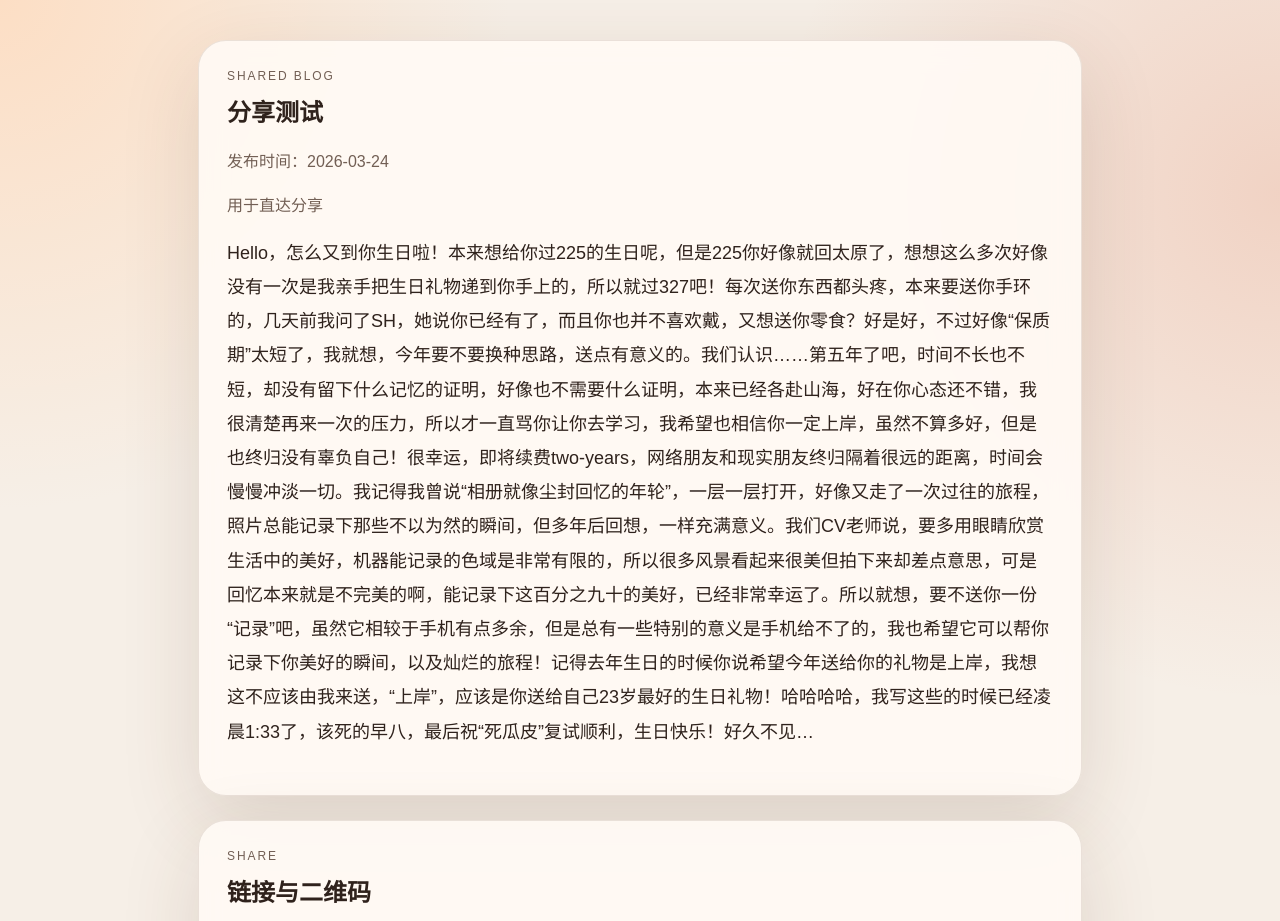
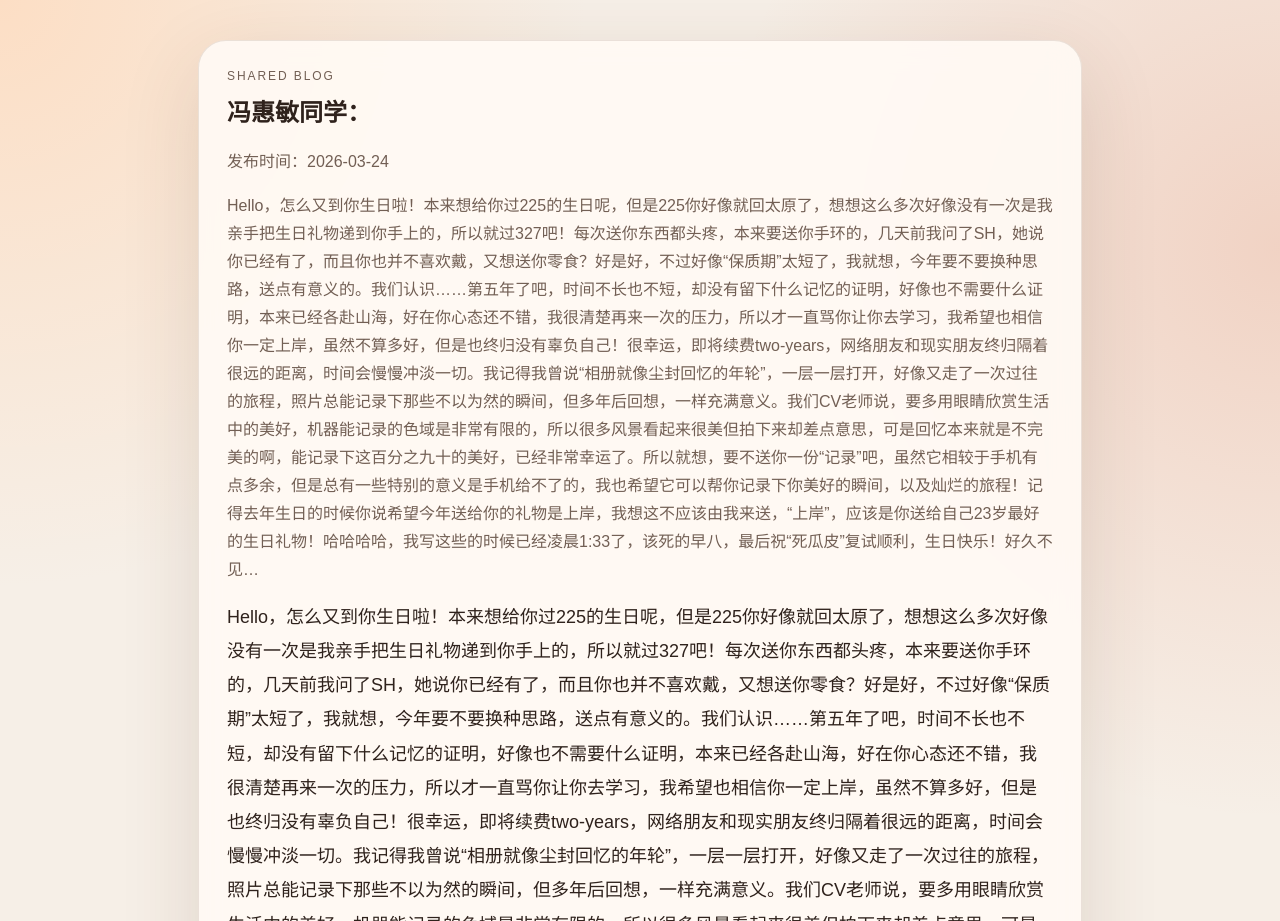
Before and after one commit to Infantile-YQ/memory-blog, a plain HTML site: page shared-post.html in a window 1280 px wide. Shown: the top 921 px of the page. Drawn offline with Linux system fonts and the light colour scheme.

Commit message:
Update shared-post.html

```diff
--- a/shared-post.html
+++ b/shared-post.html
@@ -155,9 +155,9 @@
   <main class="shell">
     <article class="card hero">
       <p class="eyebrow">Shared Blog</p>
-      <h1>分享测试</h1>
+      <h1>冯惠敏同学：</h1>
       <p class="meta">发布时间：2026-03-24</p>
-      <p class="summary">用于直达分享</p>
+      <p class="summary">Hello，怎么又到你生日啦！本来想给你过225的生日呢，但是225你好像就回太原了，想想这么多次好像没有一次是我亲手把生日礼物递到你手上的，所以就过327吧！每次送你东西都头疼，本来要送你手环的，几天前我问了SH，她说你已经有了，而且你也并不喜欢戴，又想送你零食？好是好，不过好像“保质期”太短了，我就想，今年要不要换种思路，送点有意义的。我们认识……第五年了吧，时间不长也不短，却没有留下什么记忆的证明，好像也不需要什么证明，本来已经各赴山海，好在你心态还不错，我很清楚再来一次的压力，所以才一直骂你让你去学习，我希望也相信你一定上岸，虽然不算多好，但是也终归没有辜负自己！很幸运，即将续费two-years，网络朋友和现实朋友终归隔着很远的距离，时间会慢慢冲淡一切。我记得我曾说“相册就像尘封回忆的年轮”，一层一层打开，好像又走了一次过往的旅程，照片总能记录下那些不以为然的瞬间，但多年后回想，一样充满意义。我们CV老师说，要多用眼睛欣赏生活中的美好，机器能记录的色域是非常有限的，所以很多风景看起来很美但拍下来却差点意思，可是回忆本来就是不完美的啊，能记录下这百分之九十的美好，已经非常幸运了。所以就想，要不送你一份“记录”吧，虽然它相较于手机有点多余，但是总有一些特别的意义是手机给不了的，我也希望它可以帮你记录下你美好的瞬间，以及灿烂的旅程！记得去年生日的时候你说希望今年送给你的礼物是上岸，我想这不应该由我来送，“上岸”，应该是你送给自己23岁最好的生日礼物！哈哈哈哈，我写这些的时候已经凌晨1:33了，该死的早八，最后祝“死瓜皮”复试顺利，生日快乐！好久不见…</p>
       <div class="content">
         <p>Hello，怎么又到你生日啦！本来想给你过225的生日呢，但是225你好像就回太原了，想想这么多次好像没有一次是我亲手把生日礼物递到你手上的，所以就过327吧！每次送你东西都头疼，本来要送你手环的，几天前我问了SH，她说你已经有了，而且你也并不喜欢戴，又想送你零食？好是好，不过好像“保质期”太短了，我就想，今年要不要换种思路，送点有意义的。我们认识……第五年了吧，时间不长也不短，却没有留下什么记忆的证明，好像也不需要什么证明，本来已经各赴山海，好在你心态还不错，我很清楚再来一次的压力，所以才一直骂你让你去学习，我希望也相信你一定上岸，虽然不算多好，但是也终归没有辜负自己！很幸运，即将续费two-years，网络朋友和现实朋友终归隔着很远的距离，时间会慢慢冲淡一切。我记得我曾说“相册就像尘封回忆的年轮”，一层一层打开，好像又走了一次过往的旅程，照片总能记录下那些不以为然的瞬间，但多年后回想，一样充满意义。我们CV老师说，要多用眼睛欣赏生活中的美好，机器能记录的色域是非常有限的，所以很多风景看起来很美但拍下来却差点意思，可是回忆本来就是不完美的啊，能记录下这百分之九十的美好，已经非常幸运了。所以就想，要不送你一份“记录”吧，虽然它相较于手机有点多余，但是总有一些特别的意义是手机给不了的，我也希望它可以帮你记录下你美好的瞬间，以及灿烂的旅程！记得去年生日的时候你说希望今年送给你的礼物是上岸，我想这不应该由我来送，“上岸”，应该是你送给自己23岁最好的生日礼物！哈哈哈哈，我写这些的时候已经凌晨1:33了，该死的早八，最后祝“死瓜皮”复试顺利，生日快乐！好久不见…</p>
       </div>
```
